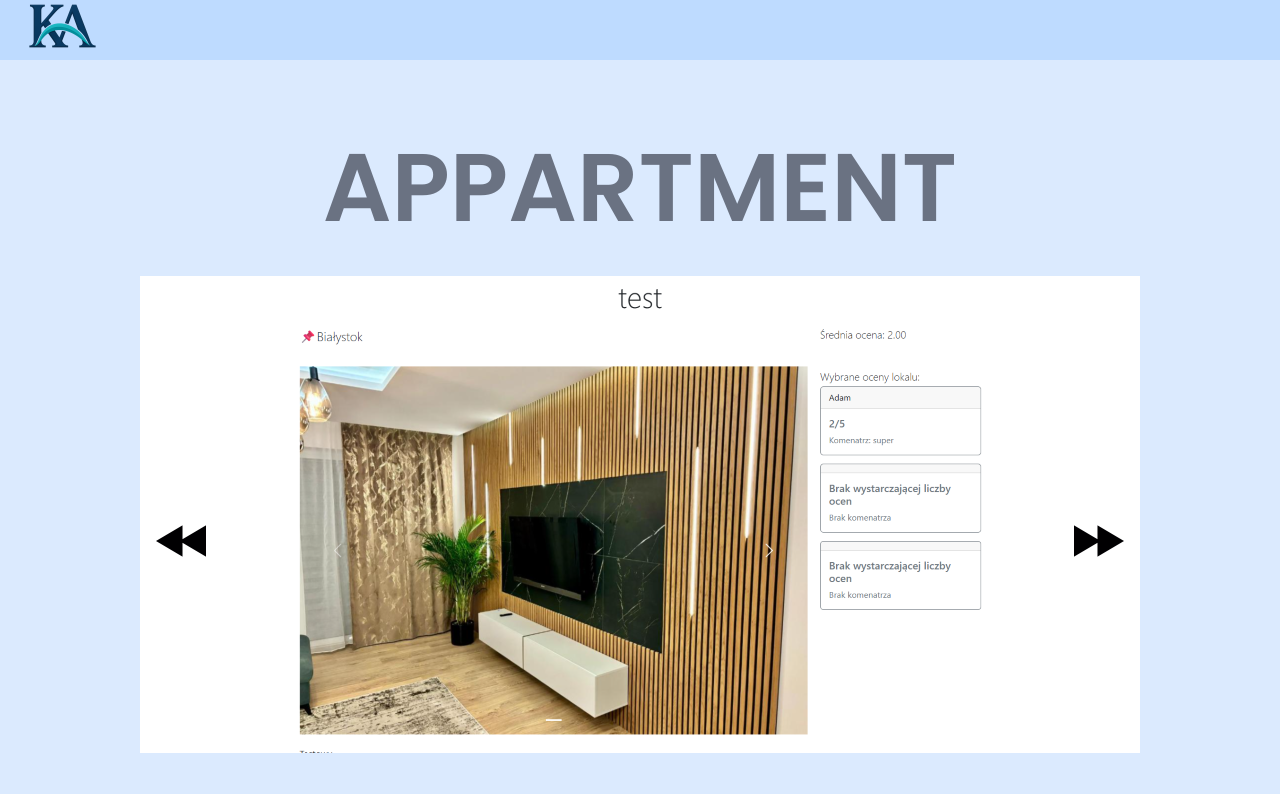
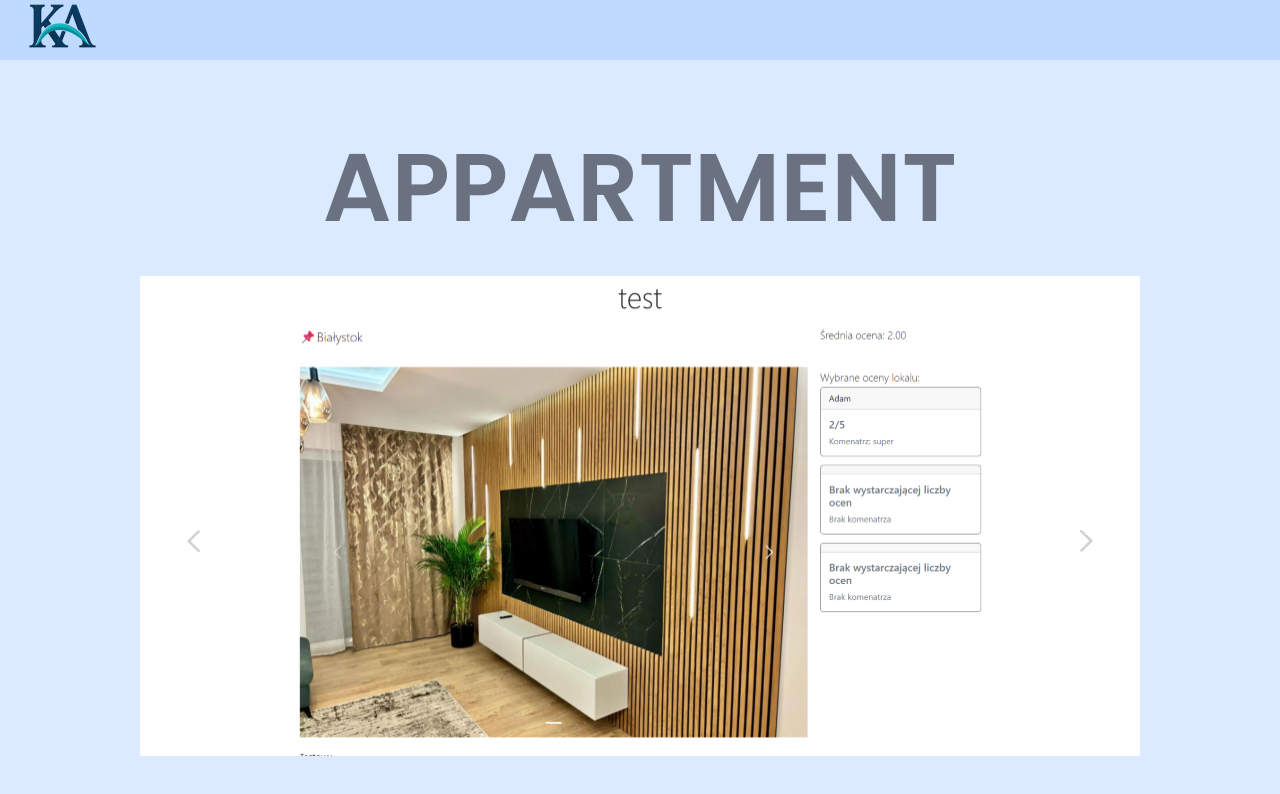
Before and after one commit to kaaper11/Portfolio, a React (Vite) app in the folder Portfolio/: page /appartment in a window 1280 px wide. Shown: the top 794 px of the page. Built offline with nearby package versions, Linux system fonts and the light colour scheme; a web font is replaced by a local one.

Commit message:
Working on animations.

```diff
--- a/Portfolio/src/components/appArtment.jsx
+++ b/Portfolio/src/components/appArtment.jsx
@@ -3,24 +3,18 @@ import React, {useState} from "react";
 const appArtment = () => {
 
     const [photo, setPhoto] = useState(1);
+    const [changing, setChanging] = useState(false);
 
 
     const photos = ["./public/photos/a1.png", "./public/photos/a2.png" ];
 
     const handlePhotoPlus = () => {
-        console.log(photo);
-        photo === 2 ? setPhoto(1) :
-                setPhoto(photo+1)
-
-        console.log(photo)
-
+        setChanging(true);
+        setTimeout(() => {photo === 2 ? setPhoto(1) : setPhoto(photo+1), setChanging(false);}, 400);
     }
     const handlePhotoMinus = () => {
-        console.log(photo);
-        photo === 1 ? setPhoto(2) :
-        setPhoto(photo-1);
-
-        console.log(photo)
+        setChanging(true);
+        setTimeout(() => {photo === 1 ? setPhoto(2) : setPhoto(photo-1), setChanging(false);}, 400);
     }
 
     return (
@@ -35,14 +29,15 @@ const appArtment = () => {
 
             <section className={"mt-20"}>
                 <div className={"flex items-center justify-center"}>
-                    <p className={"text-8xl font-bold text-gray-500"}>APPARTMENT</p>
+                    <h1 className={"text-8xl font-bold text-gray-500"}>APPARTMENT</h1>
                 </div>
 
                 <div className={"flex items-center justify-center pt-10"}>
-                    <div className={"relative"}>
-                        <img src={photos[photo-1]}/>
-                        <button className={"absolute top-60 left-4 cursor-pointer"} onClick={handlePhotoMinus}> <img src={"./public/photos/next.png"}/></button>
-                        <button className={"absolute top-60 right-4 cursor-pointer"} onClick={handlePhotoPlus}><img className={"rotate-180"} src={"./public/photos/next.png"}/></button>
+                    <div className={"relative overflow-hidden"}>
+                        <img className={changing === true ? " absolute h-120 w-250 transform translate-x-full opacity-0 transition-all duration-500 ease-in-out z-0" : "  h-120 w-250 transform translate-x-0 opacity-100 transition-all duration-500 ease-in-out z-10 "} src={photos[photo-1]}/>
+                        <img className={changing === true ? " h-120 w-250 transform translate-x-0 opacity-100 transition-all duration-500 ease-in-out z-10" : "absolute h-120 w-250 transform translate-x-full opacity-0 transition-all duration-500 ease-in-out z-0"} src={photos[photo-1]}/>
+                        <button className={"absolute top-60 left-4 cursor-pointer"} onClick={handlePhotoMinus}> <img className={"rotate-180 "} src={"./public/photos/next.png"}/></button>
+                        <button className={"absolute top-60 right-4 cursor-pointer"} onClick={handlePhotoPlus}><img className={""} src={"./public/photos/next.png"}/></button>
                     </div>
                 </div>
 
```
Also changed, not shown: Portfolio/public/photos/next.png.
